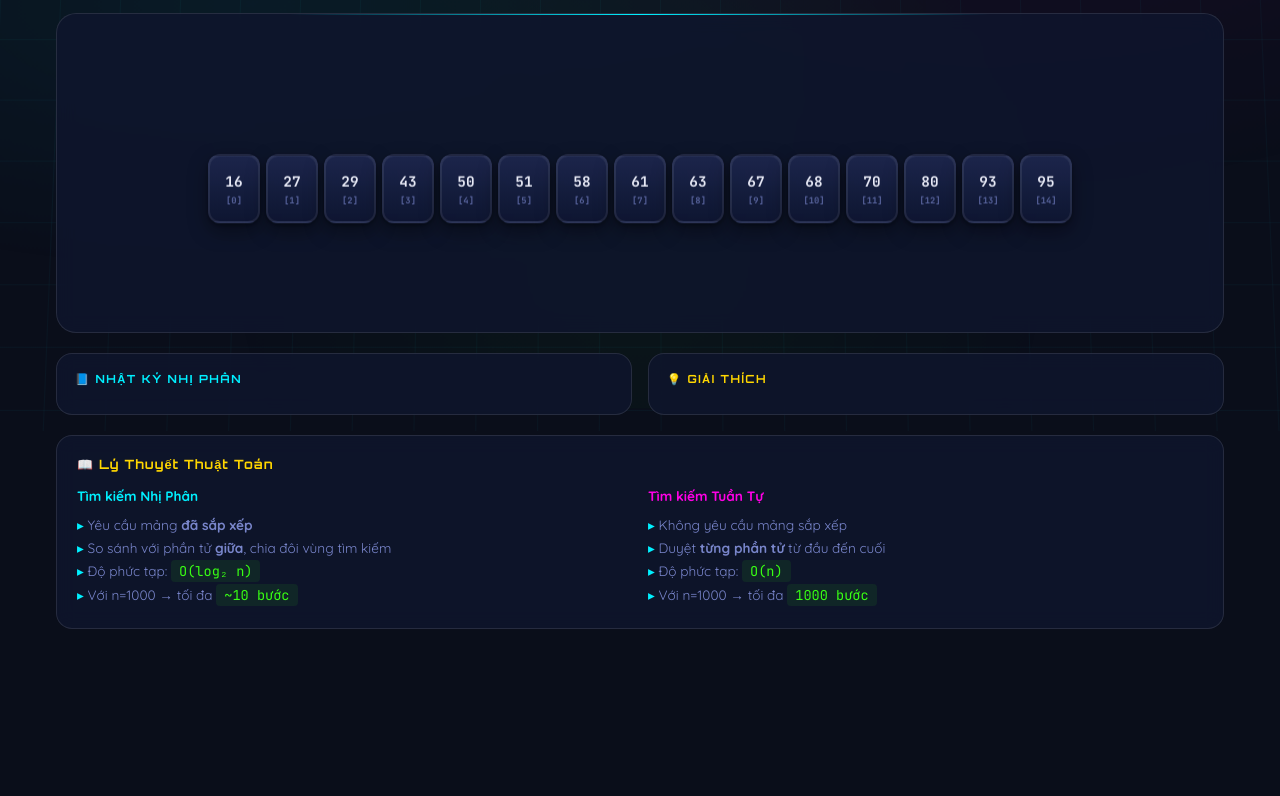
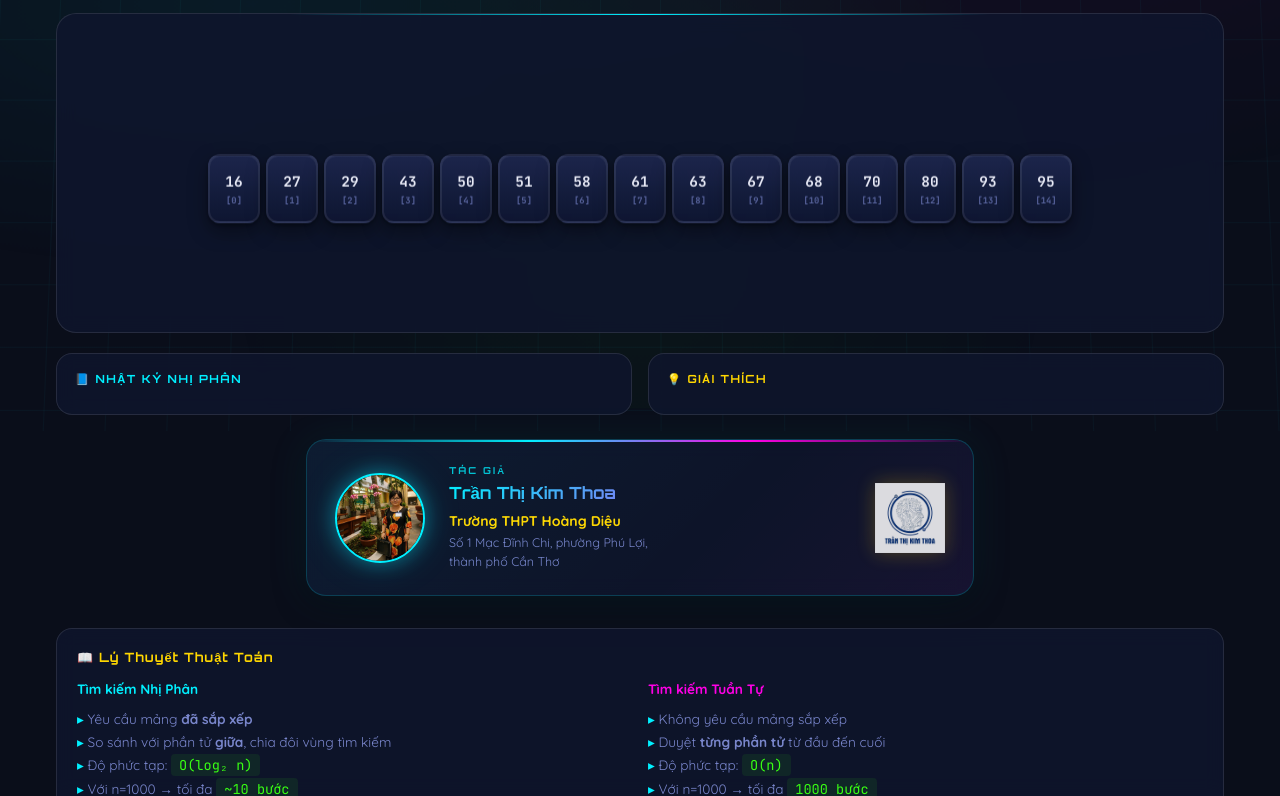
Before and after one commit to hoaithanhmathhnue-sys/mophong3d, a plain HTML site: page index.html in a window 1280 px wide. Shown: the part 396-1192 px from the top of the page. Before the commit the page ends 1065 px from the top, so only its background shows below. Drawn offline with Linux system fonts and the light colour scheme.

Commit message:
Add files via upload

```diff
--- a/index.html
+++ b/index.html
@@ -702,6 +702,115 @@ body::after {
   0% { opacity: 1; transform: translate(0,0) scale(1); }
   100% { opacity: 0; transform: translate(var(--px), var(--py)) scale(0); }
 }
+
+/* ===== AUTHOR CARD ===== */
+.author-card {
+  max-width: 700px;
+  margin: 24px auto 32px;
+  padding: 0 16px;
+}
+
+.author-inner {
+  background: var(--bg-card);
+  border: 1px solid rgba(0,240,255,0.2);
+  border-radius: 20px;
+  padding: 24px 28px;
+  display: flex;
+  align-items: center;
+  gap: 24px;
+  position: relative;
+  overflow: hidden;
+  backdrop-filter: blur(10px);
+  box-shadow: 0 0 40px rgba(0,240,255,0.07), 0 8px 32px rgba(0,0,0,0.4);
+}
+
+.author-inner::before {
+  content: '';
+  position: absolute;
+  inset: 0;
+  background: linear-gradient(135deg, rgba(0,240,255,0.04) 0%, transparent 60%, rgba(255,0,229,0.04) 100%);
+  pointer-events: none;
+}
+
+.author-inner::after {
+  content: '';
+  position: absolute;
+  top: 0; left: 0; right: 0;
+  height: 2px;
+  background: linear-gradient(90deg, transparent, var(--neon-cyan), var(--neon-magenta), transparent);
+}
+
+.author-avatar-wrap {
+  flex-shrink: 0;
+  position: relative;
+}
+
+.author-avatar {
+  width: 90px;
+  height: 90px;
+  border-radius: 50%;
+  object-fit: cover;
+  border: 2px solid var(--neon-cyan);
+  box-shadow: 0 0 20px rgba(0,240,255,0.4), 0 0 40px rgba(0,240,255,0.15);
+  display: block;
+}
+
+.author-info {
+  flex: 1;
+}
+
+.author-title-label {
+  font-family: 'Orbitron', sans-serif;
+  font-size: 0.6rem;
+  font-weight: 700;
+  letter-spacing: 2px;
+  color: var(--neon-cyan);
+  text-transform: uppercase;
+  margin-bottom: 6px;
+  opacity: 0.8;
+}
+
+.author-name {
+  font-family: 'Orbitron', sans-serif;
+  font-size: 1.05rem;
+  font-weight: 700;
+  background: linear-gradient(135deg, var(--neon-cyan), var(--neon-magenta));
+  -webkit-background-clip: text;
+  -webkit-text-fill-color: transparent;
+  margin-bottom: 8px;
+}
+
+.author-school {
+  font-size: 0.88rem;
+  font-weight: 700;
+  color: var(--gold);
+  margin-bottom: 4px;
+}
+
+.author-address {
+  font-size: 0.78rem;
+  color: var(--text-dim);
+  line-height: 1.5;
+}
+
+.author-logo {
+  flex-shrink: 0;
+  width: 70px;
+  height: 70px;
+  object-fit: contain;
+  opacity: 0.85;
+  filter: drop-shadow(0 0 10px rgba(255,214,0,0.3));
+}
+
+@media (max-width: 520px) {
+  .author-inner {
+    flex-direction: column;
+    text-align: center;
+    gap: 16px;
+    padding: 20px;
+  }
+  .author-logo { display: none; }
+}
 </style>
 </head>
 <body>
@@ -826,6 +935,22 @@ body::after {
       </div>
     </div>
     <div class="compare-result hidden" id="compareResult"></div>
+  </div>
+
+  <!-- Author -->
+  <div class="author-card">
+    <div class="author-inner">
+      <div class="author-avatar-wrap">
+        <img class="author-avatar" src="GV/avatar.jpg" alt="Ảnh giáo viên" onerror="this.style.display='none'">
+      </div>
+      <div class="author-info">
+        <div class="author-title-label">Tác Giả</div>
+        <div class="author-name">Trần Thị Kim Thoa</div>
+        <div class="author-school">Trường THPT Hoàng Diệu</div>
+        <div class="author-address">Số 1 Mạc Đĩnh Chi, phường Phú Lợi,<br>thành phố Cần Thơ</div>
+      </div>
+      <img class="author-logo" src="GV/logo.jpg" alt="Logo trường" onerror="this.style.display='none'">
+    </div>
   </div>
 
   <!-- Theory -->
```
Also changed, not shown: GV/THÔNG TIN GV.txt (added), GV/avatar.jpg (added), GV/logo.jpg (added).
